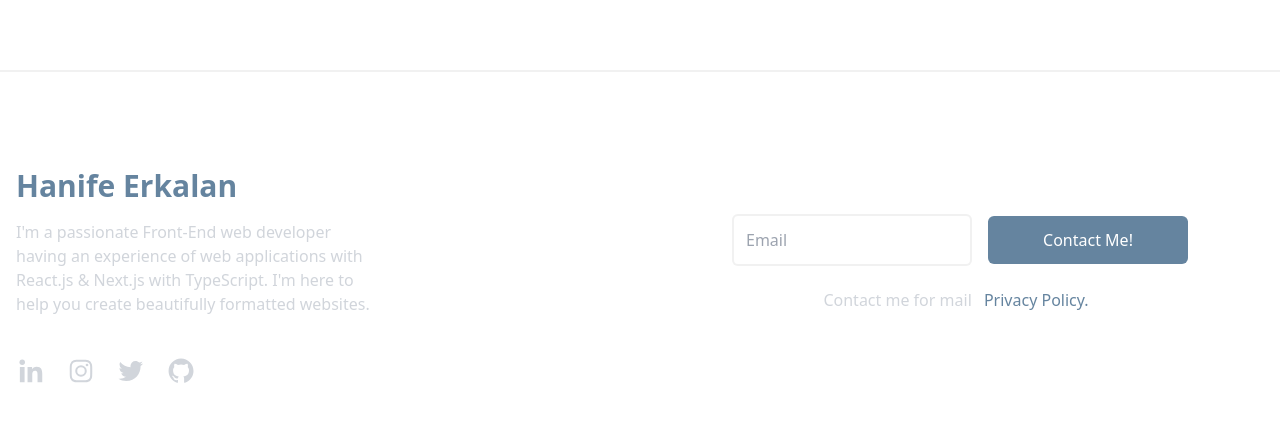
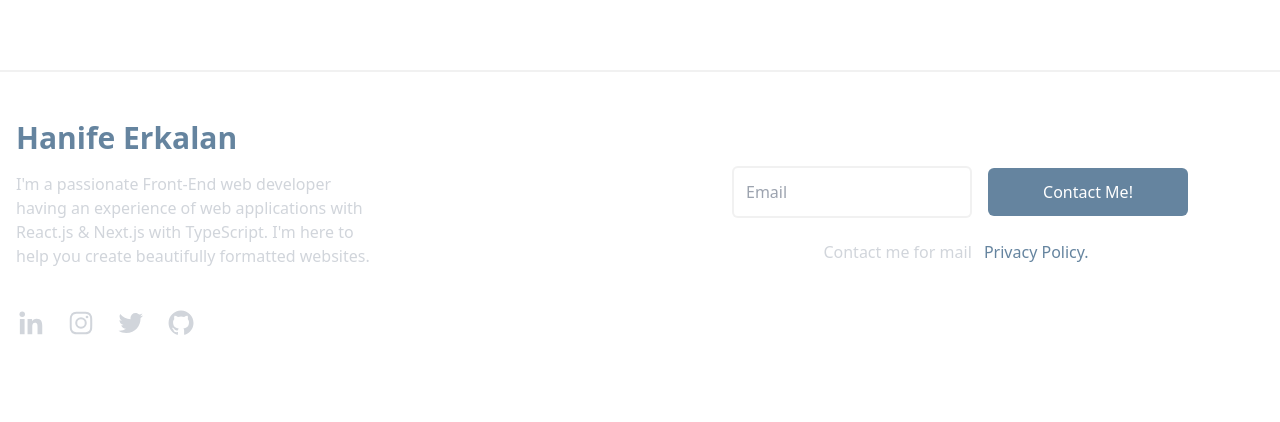
Before and after one commit to eliferkln/tailwind-react-blog-project, a React (Create React App) app: page / in a window 1280 px wide. Shown: the part 1050-1472 px from the top of the page. Built offline with nearby package versions, Linux system fonts and the light colour scheme.

Commit message:
fix: footer style

```diff
--- a/src/components/Footer.jsx
+++ b/src/components/Footer.jsx
@@ -9,7 +9,7 @@ import {
 const Footer = () => {
 
   return (
-    <div className='max-w-[1440px] mx-auto py-24 px-4 grid lg:grid-cols-2 gap-8 text-gray-300 justify-between border-t-2 border-[#dadada63]'>
+    <div className='max-w-[1440px] mx-auto py-12 px-4 grid lg:grid-cols-2 gap-8 text-gray-300 justify-between border-t-2 border-[#dadada63]'>
       <div className='max-w-[360px]'>
         <h1 className='w-full text-3xl font-bold   text-[#13426ca6]'>Hanife Erkalan</h1>
         <p className='py-4'>I'm a passionate Front-End web developer having an experience of web applications with React.js & Next.js with TypeScript. I'm here to help you create beautifully formatted websites.</p>
```
